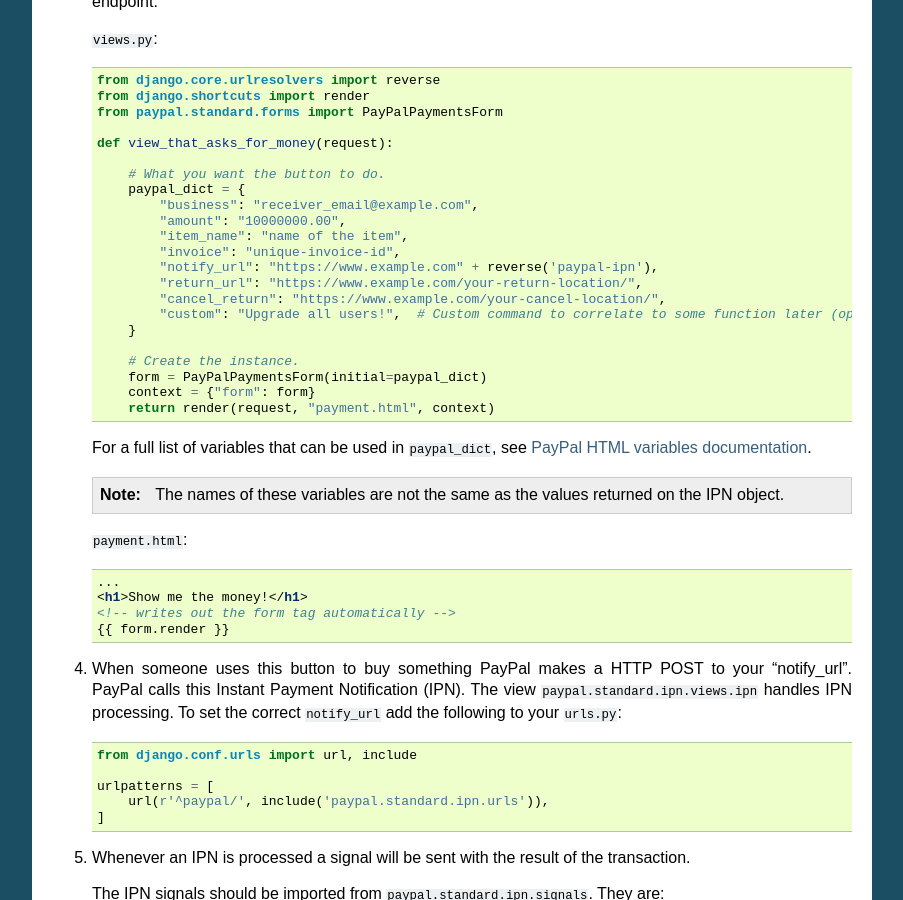
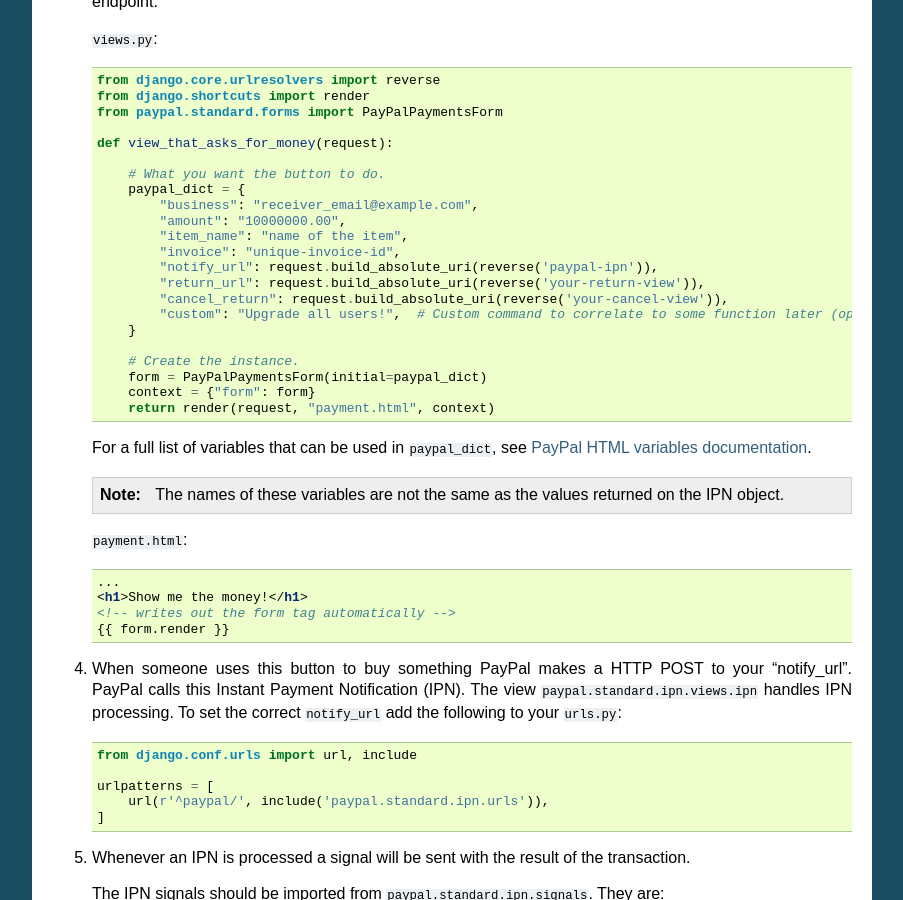
Before and after one commit to spookylukey/django-paypal, a Sphinx documentation site: the page built from docs/standard/ipn.rst, in a window 1280 px wide and 900 px high, scrolled down 597 px. Shown: the whole window, without its empty margins (198-1101 px from the left). Built offline with Sphinx 7.4.7, drawn with Linux system fonts in a browser that asks for light colours; pages that are not in the unit, such as notebooks, are missing from menus.

Commit message:
Fixed #188 - unnecessary hardcoded domain in example docs

```diff
--- a/docs/standard/ipn.rst
+++ b/docs/standard/ipn.rst
@@ -56,9 +56,9 @@
                "amount": "10000000.00",
                "item_name": "name of the item",
                "invoice": "unique-invoice-id",
-               "notify_url": "https://www.example.com" + reverse('paypal-ipn'),
-               "return_url": "https://www.example.com/your-return-location/",
-               "cancel_return": "https://www.example.com/your-cancel-location/",
+               "notify_url": request.build_absolute_uri(reverse('paypal-ipn')),
+               "return_url": request.build_absolute_uri(reverse('your-return-view')),
+               "cancel_return": request.build_absolute_uri(reverse('your-cancel-view')),
                "custom": "Upgrade all users!",  # Custom command to correlate to some function later (optional)
            }
 
```
